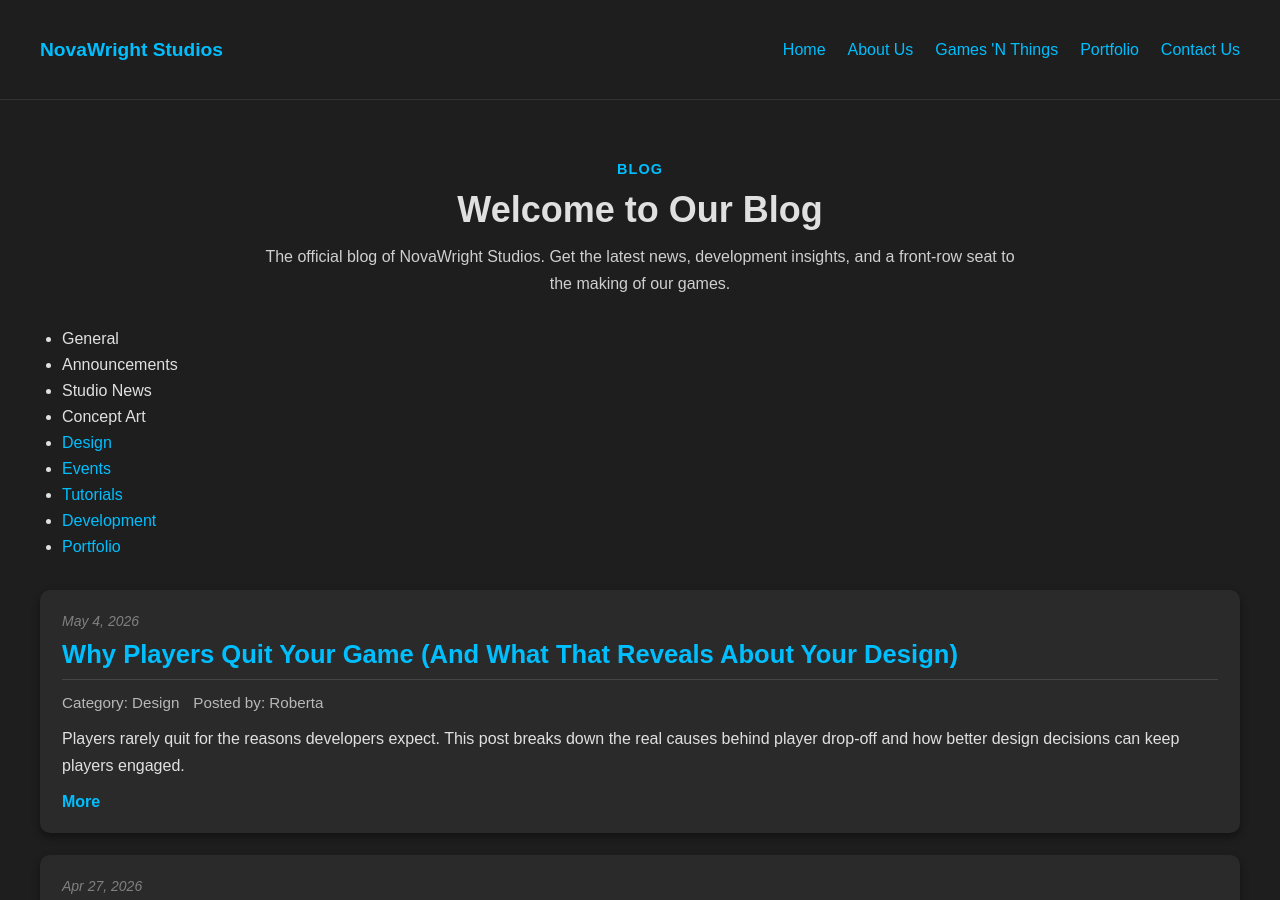
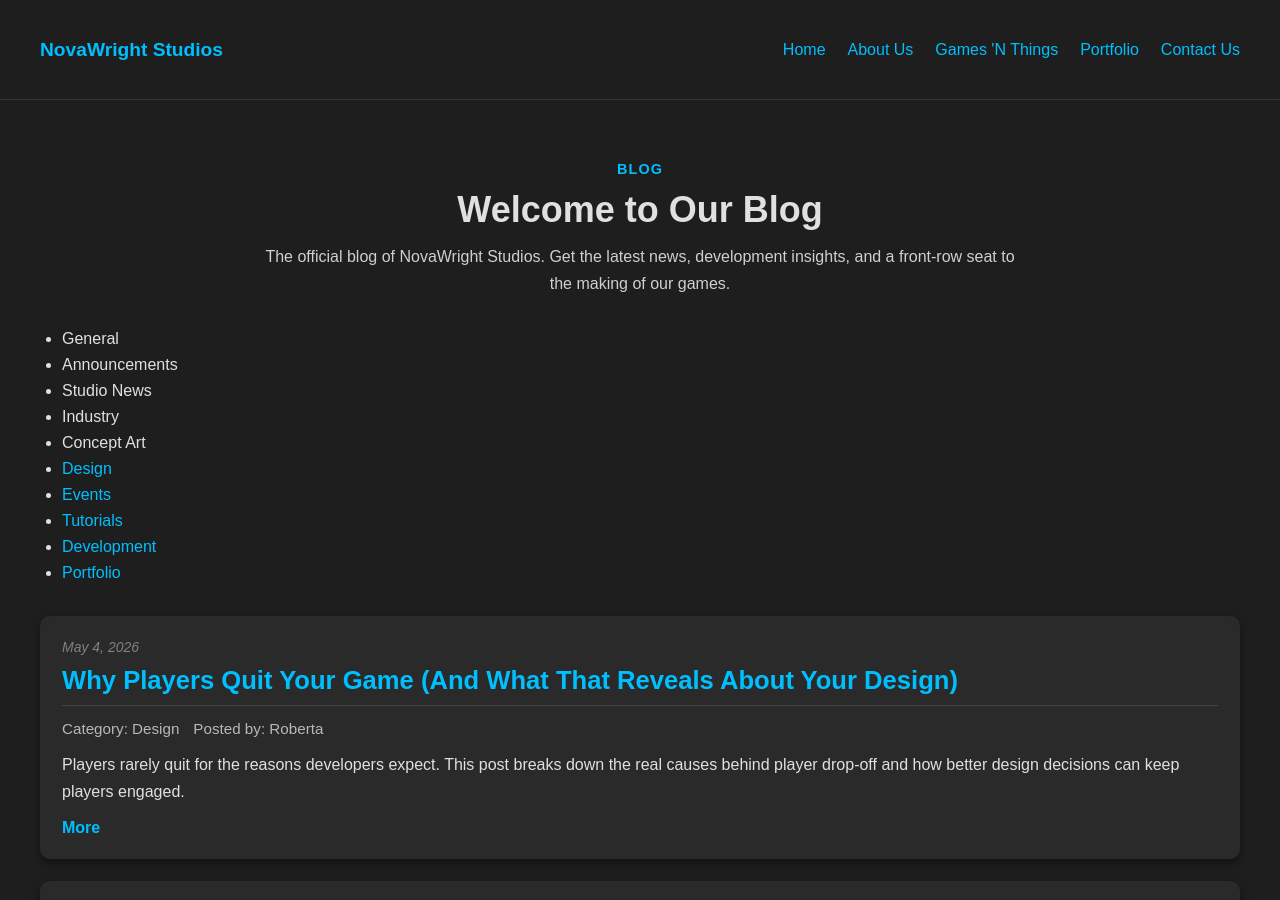
Before and after one commit to ScriptureExamined/NovawrightStudios, a Jekyll site: the page built from games-n-things.html, in a window 1280 px wide and 900 px high. Built offline with Jekyll 4.4.1, drawn with Linux system fonts in a browser that asks for light colours.

Commit message:
Update games-n-things.html

```diff
--- a/games-n-things.html
+++ b/games-n-things.html
@@ -16,8 +16,9 @@ title: Games 'N Things
 
     <!-- Comment to troubleshoot build issues with Jekyll and GitHub Pages. -->
 
-    {% assign category_order = "General|Announcements|Studio News|Concept
-    Art|Design|Events|Tutorials|Development|Portfolio" | split: "|" %}
+    {% assign category_order = "General|Announcements|Studio
+    News|Industry|Concept Art|Design|Events|Tutorials|Development|Portfolio" |
+    split: "|" %}
     <div class="blog-categories-wrap">
       <ul class="blog-categories">
         {% for cat in category_order %} {% assign matching_posts =
```
